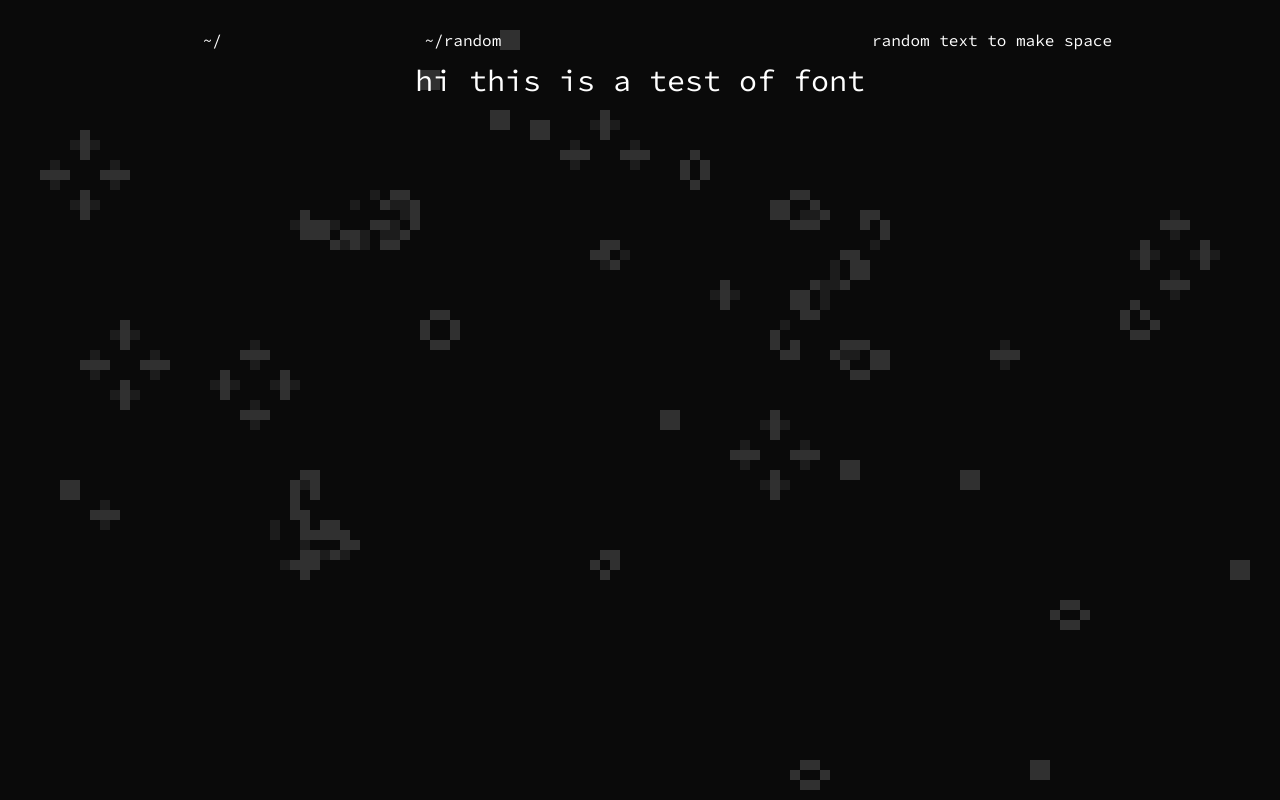
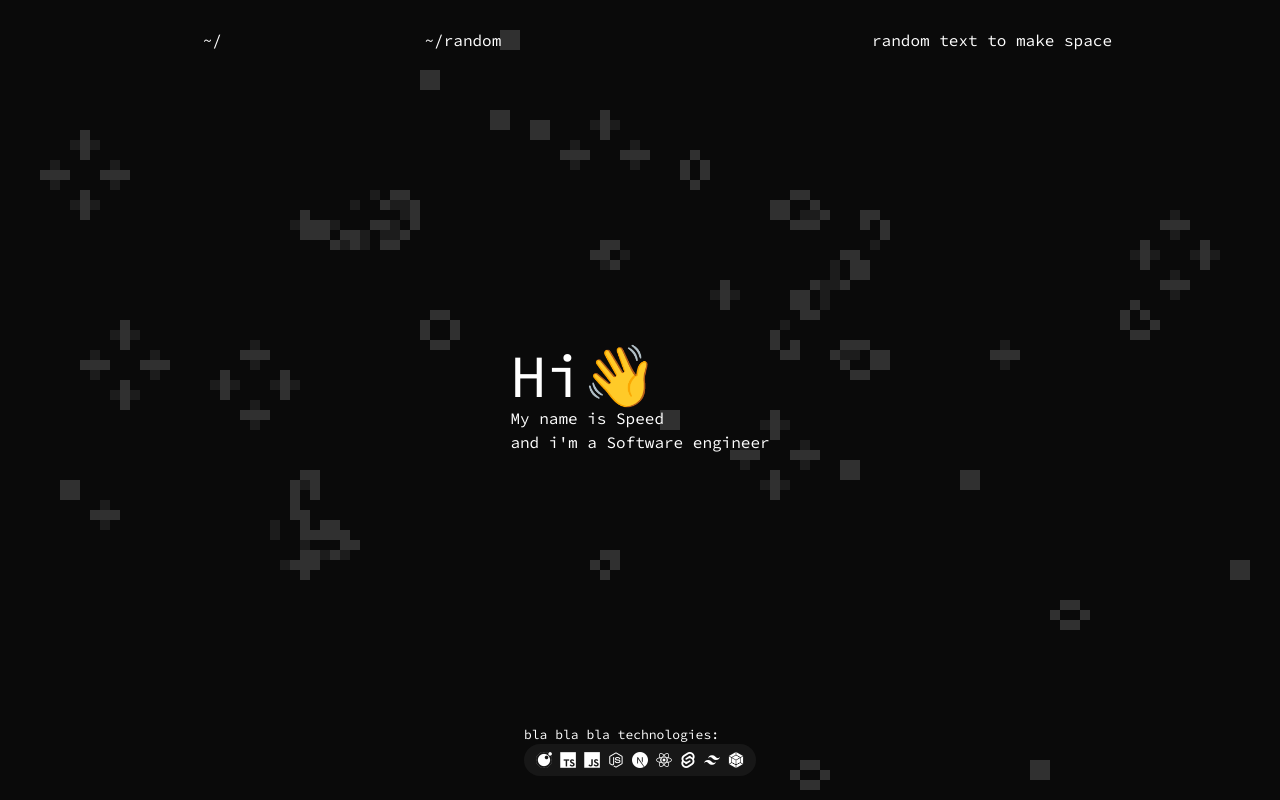
Before and after one commit to Deepsn/portfolio, a SvelteKit app: page / in a window 1280 px wide. Built offline with nearby package versions, Linux system fonts and the light colour scheme.

Commit message:
feat: popup chore: dev icons

```diff
--- a/src/app.html
+++ b/src/app.html
@@ -9,6 +9,12 @@
 			rel="stylesheet"
 			type="text/css"
 		/>
+
+		<link
+			rel="stylesheet"
+			href="https://cdn.jsdelivr.net/gh/devicons/devicon@v2.15.1/devicon.min.css"
+		/>
+
 		%sveltekit.head%
 	</head>
 	<body data-sveltekit-preload-data="hover">
--- /dev/null
+++ b/src/components/Popup.svelte
@@ -0,0 +1,25 @@
+<script lang="ts">
+	export let iconName: string;
+	let enabled = false;
+	let popupX: number;
+
+	function handleMouseEnter({ x }: MouseEvent) {
+		popupX = x;
+		enabled = true;
+	}
+
+	function handleMouseLeave() {
+		enabled = false;
+	}
+</script>
+
+<div aria-hidden on:mouseenter={handleMouseEnter} on:mouseleave={handleMouseLeave}>
+	<slot />
+</div>
+
+<div
+	style="transform: translate({popupX}px, -35px);"
+	class="{enabled ? 'inline' : 'hidden'} absolute left-0 bg-neutral-800 p-1 rounded-full"
+>
+	<p>{iconName}</p>
+</div>
--- a/src/routes/+page.svelte
+++ b/src/routes/+page.svelte
@@ -1,6 +1,40 @@
-<div
-	style="transform: translateY(-50%);"
-	class="relative top-[50%] flex justify-center items-center"
->
-	<p class="text-3xl">hi this is a test of font</p>
+<script lang="ts">
+	import Popup from "@/components/Popup.svelte";
+
+	let languages = [
+		"lua",
+		"typescript",
+		"javascript",
+		"nodejs",
+		"nextjs-original",
+		"react-original",
+		"svelte",
+		"tailwindcss",
+		"webpack"
+	];
+</script>
+
+<div class="absolute top-[50%] translate-y-[-50%] w-full">
+	<div class="mx-auto w-max">
+		<h1 class="text-6xl">Hi👋</h1>
+		<p>My name is Speed</p>
+		<p>and i'm a Software engineer</p>
+	</div>
 </div>
+
+<div class="absolute bottom-[3%] w-full">
+	<div class="mx-auto w-max">
+		<p class="text-[13px]">bla bla bla technologies:</p>
+		<div class="flex mx-auto bg-neutral-900 rounded-full w-max p-2 px-3 gap-2 justify-evenly">
+			{#each languages as languageName}
+				<Popup iconName={languageName.replaceAll(/\-.+/g, "")}>
+					<i
+						class="flex justify-center devicon-{languageName.match('-')
+							? languageName
+							: languageName + '-plain'}"
+					/>
+				</Popup>
+			{/each}
+		</div>
+	</div>
+</div>
```
